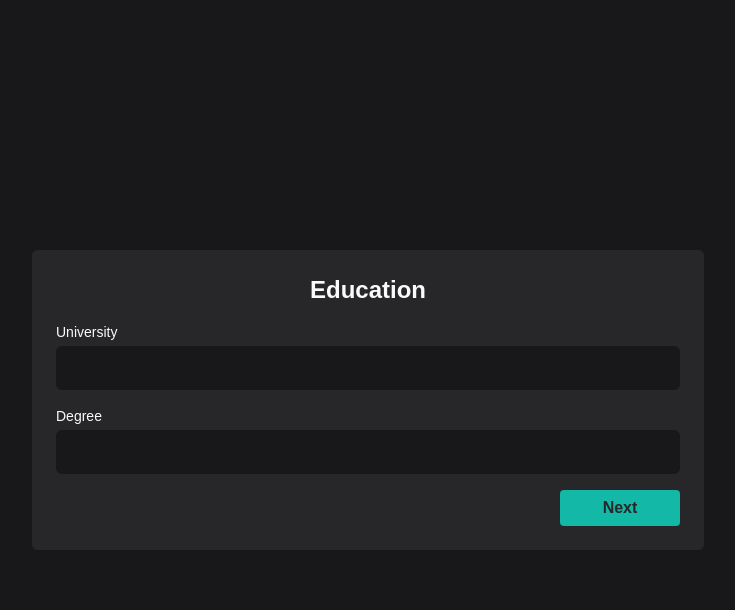
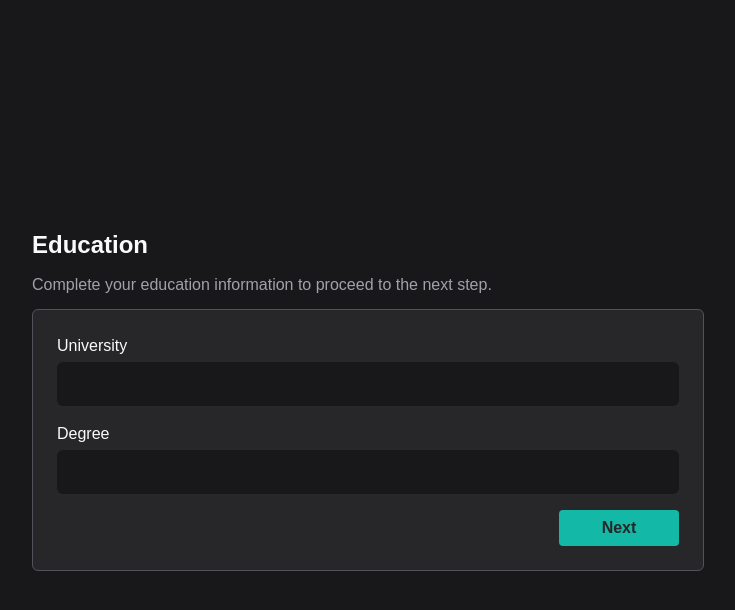
Before and after one commit to gustavosalviato/multi-step-form-testing, a Next.js app: page / in a window 1280 px wide. Both pictures are taken after typing "Sample", "Sample", "Sample123", "Sample123" into the empty fields and a click on the button "Next". Shown: the top 610 px of the page, without its empty margins (272-1007 px from the left). Built offline with nearby package versions, Linux system fonts and the light colour scheme.

Commit message:
chore: change education form styles

```diff
--- a/src/components/ContactForm/index.tsx
+++ b/src/components/ContactForm/index.tsx
@@ -55,7 +55,7 @@ export function ContactForm() {
     onNextStep()
   }
   return (
-    <div className="flex flex-col items-start w-full max-w-4xl mx-auto space-y-3">
+    <div className="flex flex-col items-start w-full max-w-2xl mx-auto space-y-3">
       <h2 className="text-3xl font-bold">Contact</h2>
       <p className="text-zinc-400">
         Complete your contact information to proceed to the next step.
--- a/src/components/EducationForm/index.tsx
+++ b/src/components/EducationForm/index.tsx
@@ -1,28 +1,78 @@
-import { Button } from '../Button/index'
-import { InputText } from '../InputText/index'
+'use client'
+
+import { Button } from '../Button/'
+import { InputText } from '../InputText'
+
+import { z } from 'zod'
+
+import { useForm } from 'react-hook-form'
+import { zodResolver } from '@hookform/resolvers/zod'
+import { FieldErrorMessage } from '../FieldErrorMessage'
+import { UseFormContext } from '@/context/FormContext'
+
+const educationFormValidationSchema = z.object({
+  university: z.string().min(3, {
+    message: 'university is required.',
+  }),
+  degree: z.string().min(3, {
+    message: 'degree is required.',
+  }),
+})
+
+type educationFormData = z.infer<typeof educationFormValidationSchema>
 
 export function EducationForm() {
+  const {
+    register,
+    handleSubmit,
+    formState: { errors, isSubmitting },
+  } = useForm<educationFormData>({
+    resolver: zodResolver(educationFormValidationSchema),
+  })
+
+  const { setFormData, onNextStep } = UseFormContext()
+
+  async function handleSubmitEducationForm(data: educationFormData) {
+    onNextStep()
+  }
+
   return (
-    <form className="flex flex-col space-y-4 rounded-md p-6 bg-zinc-800 max-w-2xl w-full">
+    <div className="flex flex-col items-start w-full max-w-2xl mx-auto space-y-3">
       <h2 className="text-center items-center text-2xl font-bold">Education</h2>
+      <p className="text-zinc-400">
+        Complete your education information to proceed to the next step.
+      </p>
+      <form
+        onSubmit={handleSubmit(handleSubmitEducationForm)}
+        className="flex flex-col space-y-4 rounded-md p-6 bg-zinc-800 w-full border border-zinc-600"
+      >
+        <fieldset className="flex flex-col gap-1">
+          <label htmlFor="university">University</label>
+          <InputText id="university" {...register('university')} />
 
-      <fieldset className="flex flex-col gap-1">
-        <label htmlFor="university" className="text-sm">
-          University
-        </label>
-        <InputText id="university" />
+          {errors.university && (
+            <FieldErrorMessage error={errors.university.message!} />
+          )}
         </fieldset>
 
         <fieldset className="flex flex-col gap-1">
-        <label htmlFor="degree" className="text-sm">
-          Degree
-        </label>
-        <InputText id="degree" />
+          <label htmlFor="degree">Degree</label>
+          <InputText id="degree" {...register('degree')} />
+
+          {errors.degree && (
+            <FieldErrorMessage error={errors.degree.message!} />
+          )}
         </fieldset>
 
         <footer className="flex justify-end">
-        <Button title="Next" type="submit" variant="primary" />
+          <Button
+            title="Next"
+            type="submit"
+            variant="primary"
+            disabled={isSubmitting}
+          />
         </footer>
       </form>
+    </div>
   )
 }
```
Lines whose indentation alone changed are shown as unchanged.
